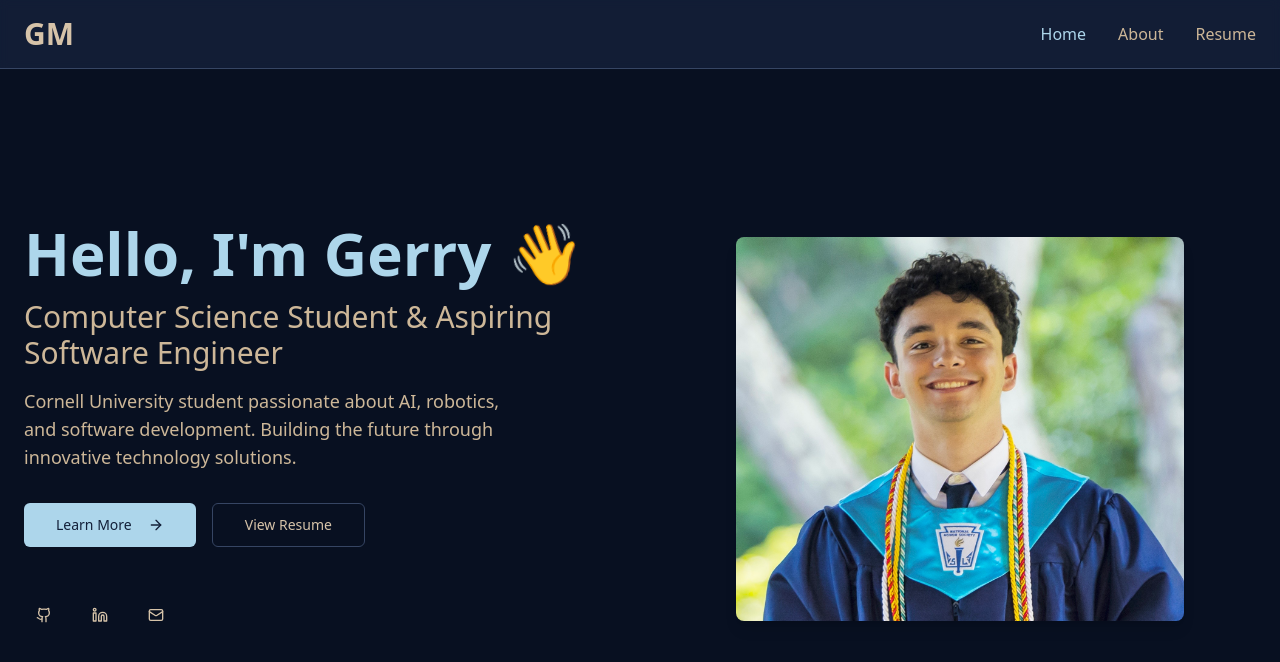
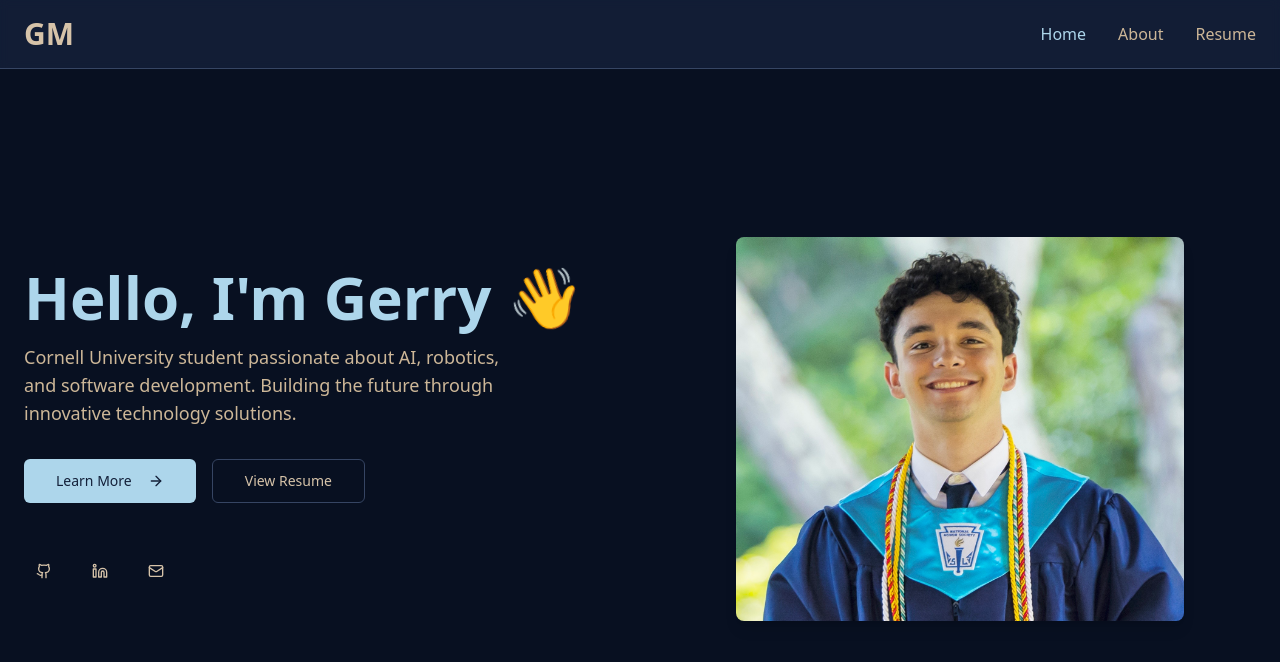
Before and after one commit to gerry-montemayor/portfolio, a React (Vite) app: page / in a window 1280 px wide. Shown: the top 662 px of the page. Built offline with nearby package versions, Linux system fonts and the light colour scheme.

Commit message:
Code edited in Lovable Code Editor
Edited UI in Lovable

```diff
--- a/src/pages/Home.tsx
+++ b/src/pages/Home.tsx
@@ -12,9 +12,7 @@ const Home = () => {
               <h1 className="text-5xl md:text-6xl font-bold text-primary">
                 Hello, I'm Gerry <span className="wave">👋</span>
               </h1>
-              <h2 className="text-2xl md:text-3xl text-muted-foreground">
-                Computer Science Student & Aspiring Software Engineer
-              </h2>
+
               <p className="text-lg text-muted-foreground max-w-lg">
                 Cornell University student passionate about AI, robotics, and software development.
                 Building the future through innovative technology solutions.
```
